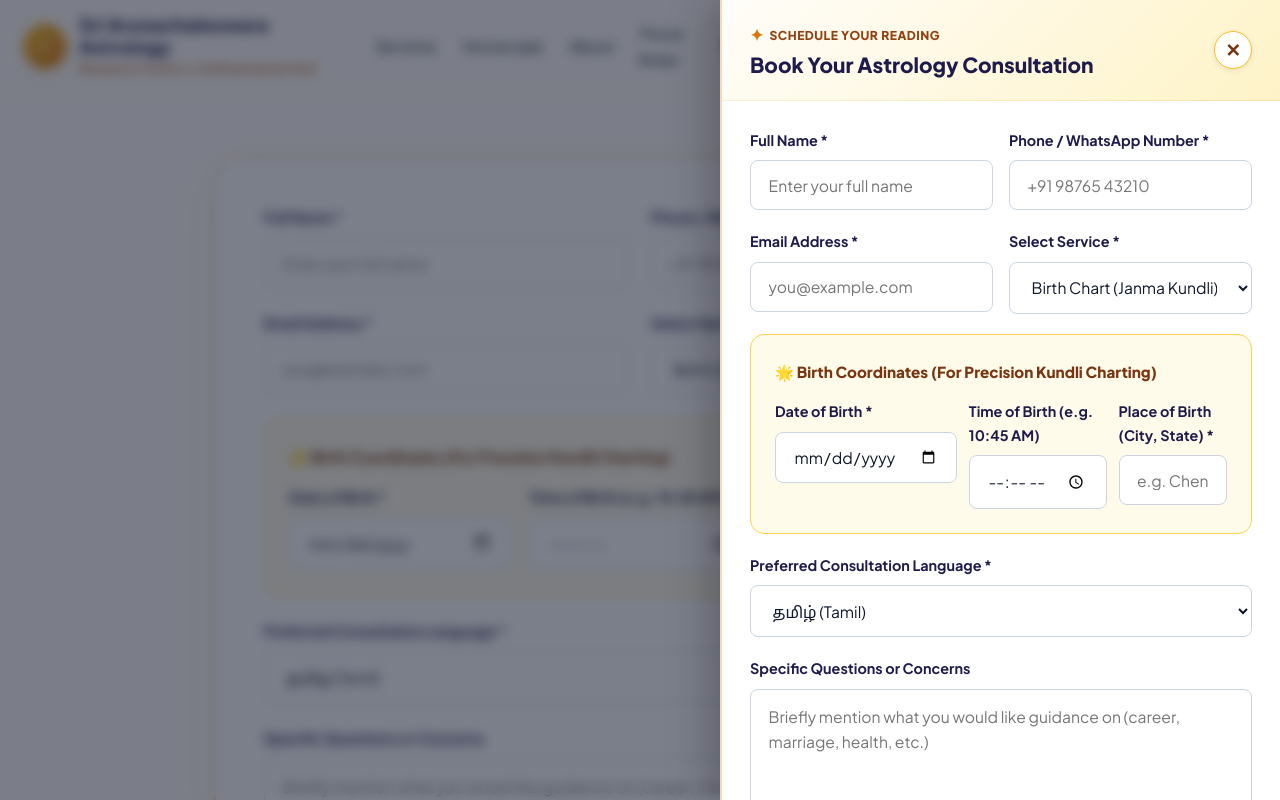
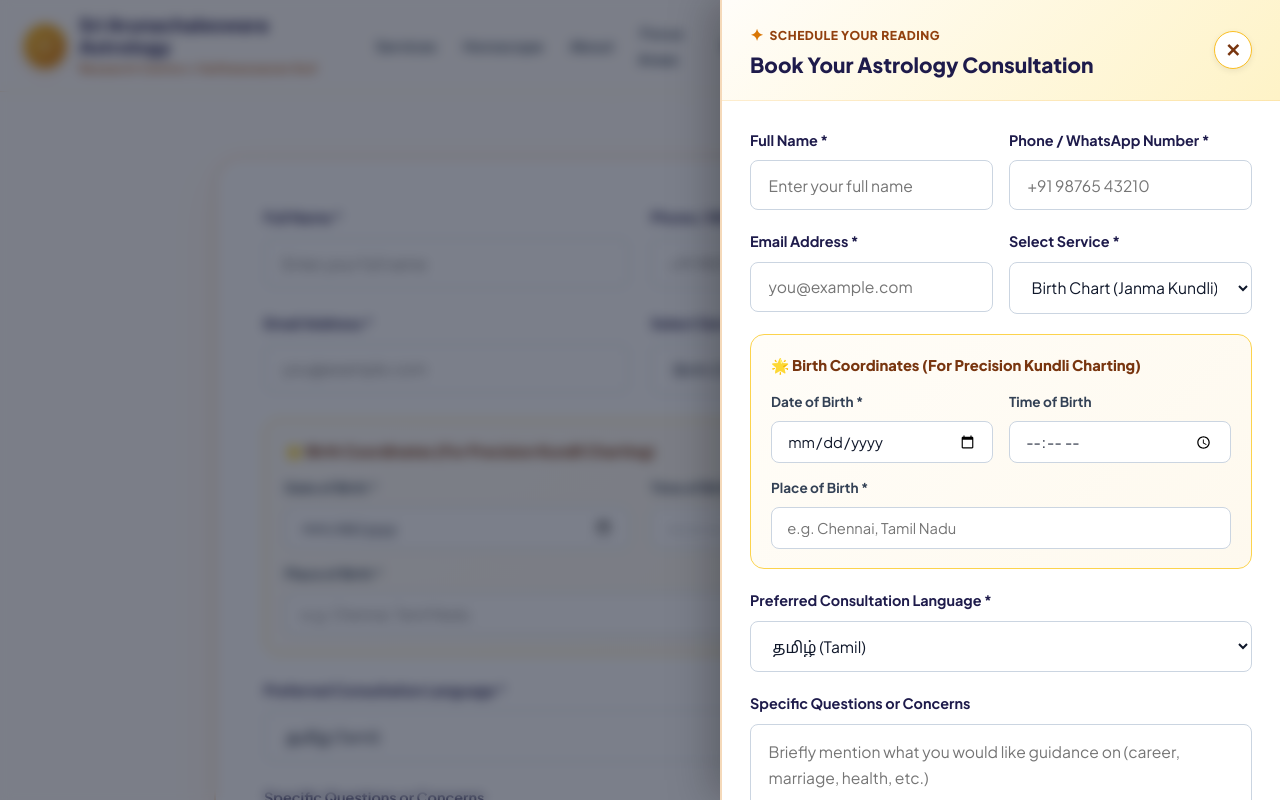
Before and after one commit to Rajrkrisna/Astro, a Next.js app: page /booking in a window 1280 px wide. Shown: the top 800 px of the page. Built offline with nearby package versions, Linux system fonts and the light colour scheme.

Commit message:
fix: make birth coordinates dialog box compact, clean and evenly balanced

```diff
--- a/app/globals.css
+++ b/app/globals.css
@@ -2194,17 +2194,34 @@ button {
 }
 
 .birth-details-subgroup {
-  background: var(--gold-50);
-  border: 1.5px solid var(--gold-300);
+  background: linear-gradient(135deg, #fffdf8 0%, #fef9ee 100%);
+  border: 1px solid var(--gold-300);
   border-radius: var(--radius-md);
-  padding: 1.5rem;
+  padding: 1.15rem 1.25rem;
 }
 
 .subgroup-title {
-  font-size: 0.95rem;
+  font-size: 0.92rem;
   font-weight: 800;
   color: var(--gold-900);
-  margin-bottom: 1rem;
+  margin-bottom: 0.85rem;
+}
+
+.birth-pob-field {
+  margin-top: 0.85rem;
+}
+
+.birth-details-subgroup .form-field label {
+  font-size: 0.85rem;
+  font-weight: 700;
+  color: var(--gold-950);
+}
+
+.birth-details-subgroup .form-field input {
+  padding: 0.65rem 0.95rem;
+  font-size: 0.92rem;
+  height: 42px;
+  background: #ffffff;
 }
 
 .booking-submit-row {
--- a/components/BookingDrawer.jsx
+++ b/components/BookingDrawer.jsx
@@ -254,7 +254,7 @@ _Sent from Sri Arunachaleswara Astrology Website_`;
                   <span>🌟 {getBirthDetailsTitle()}</span>
                 </div>
 
-                <div className="drawer-form-row-3">
+                <div className="drawer-form-row">
                   <div className="form-field">
                     <label htmlFor="drawer-dob">{t.booking.dobLabel}</label>
                     <input
@@ -277,8 +277,9 @@ _Sent from Sri Arunachaleswara Astrology Website_`;
                       onChange={handleChange}
                     />
                   </div>
+                </div>
 
-                  <div className="form-field">
+                <div className="form-field birth-pob-field">
                   <label htmlFor="drawer-pob">{t.booking.pobLabel}</label>
                   <input
                     type="text"
@@ -289,7 +290,6 @@ _Sent from Sri Arunachaleswara Astrology Website_`;
                     placeholder={t.booking.pobPlaceholder}
                     required
                   />
-                  </div>
                 </div>
               </div>
 
--- a/components/BookingSection.jsx
+++ b/components/BookingSection.jsx
@@ -222,7 +222,7 @@ _Sent from Sri Arunachaleswara Astrology Website_`;
                   <span>🌟 {getBirthDetailsTitle()}</span>
                 </div>
 
-                <div className="form-row-3">
+                <div className="form-row-2">
                   <div className="form-field">
                     <label htmlFor="dob">{t.booking.dobLabel}</label>
                     <input
@@ -245,8 +245,9 @@ _Sent from Sri Arunachaleswara Astrology Website_`;
                       onChange={handleChange}
                     />
                   </div>
+                </div>
 
-                  <div className="form-field">
+                <div className="form-field birth-pob-field">
                   <label htmlFor="pob">{t.booking.pobLabel}</label>
                   <input
                     type="text"
@@ -257,7 +258,6 @@ _Sent from Sri Arunachaleswara Astrology Website_`;
                     placeholder={t.booking.pobPlaceholder}
                     required
                   />
-                  </div>
                 </div>
               </div>
 
--- a/data/translations.js
+++ b/data/translations.js
@@ -174,8 +174,8 @@ export const translations = {
       emailPlaceholder: 'you@example.com',
       serviceLabel: 'Select Service *',
       dobLabel: 'Date of Birth *',
-      tobLabel: 'Time of Birth (e.g. 10:45 AM)',
-      pobLabel: 'Place of Birth (City, State) *',
+      tobLabel: 'Time of Birth',
+      pobLabel: 'Place of Birth *',
       pobPlaceholder: 'e.g. Chennai, Tamil Nadu',
       messageLabel: 'Specific Questions or Concerns',
       messagePlaceholder: 'Briefly mention what you would like guidance on (career, marriage, health, etc.)',
@@ -383,7 +383,7 @@ export const translations = {
       emailPlaceholder: 'you@example.com',
       serviceLabel: 'ஆலோசனை சேவை *',
       dobLabel: 'பிறந்த தேதி *',
-      tobLabel: 'பிறந்த நேரம் (எ.கா: 10:30 AM)',
+      tobLabel: 'பிறந்த நேரம்',
       pobLabel: 'பிறந்த ஊர் *',
       pobPlaceholder: 'எ.கா: சென்னை, தமிழ்நாடு',
       messageLabel: 'உங்கள் பிரதான கேள்விகள் / விவரங்கள்',
@@ -592,9 +592,9 @@ export const translations = {
       emailPlaceholder: 'you@example.com',
       serviceLabel: 'परामर्श सेवा चुनें *',
       dobLabel: 'जन्म तिथि *',
-      tobLabel: 'जन्म समय (उदा: 10:30 AM)',
-      pobLabel: 'जन्म स्थान (शहर, राज्य) *',
-      pobPlaceholder: 'उदा: दिल्ली / चेन्नई',
+      tobLabel: 'जन्म समय',
+      pobLabel: 'जन्म स्थान *',
+      pobPlaceholder: 'उदा: चेन्नई / दिल्ली',
       messageLabel: 'प्रमुख प्रश्न अथवा समस्या',
       messagePlaceholder: 'जिन विषयों पर मार्गदर्शन चाहते हैं उनका संक्षेप में उल्लेख करें',
       submitBtn: 'परामर्श अनुरोध भेजें',
```
Lines whose indentation alone changed are shown as unchanged.
